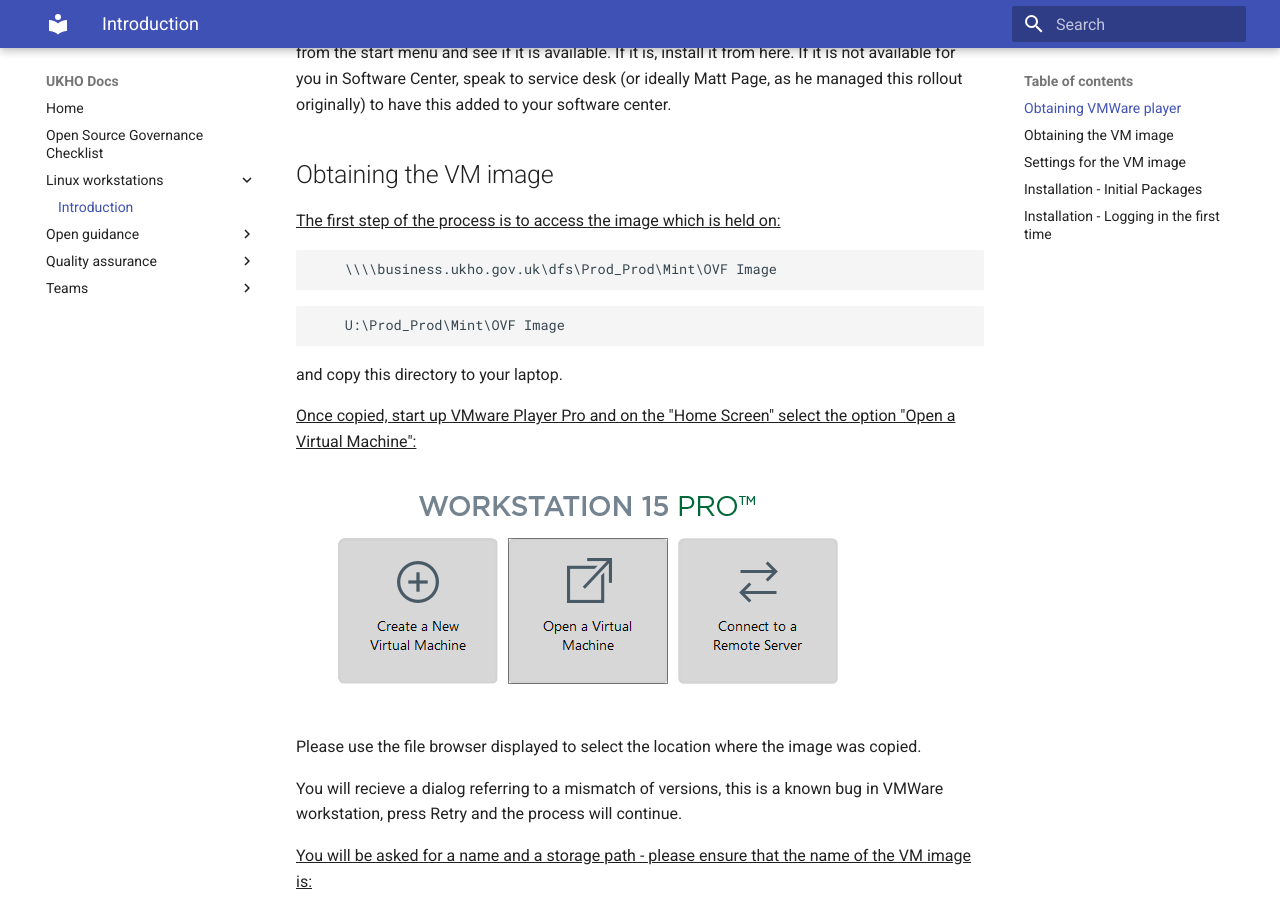
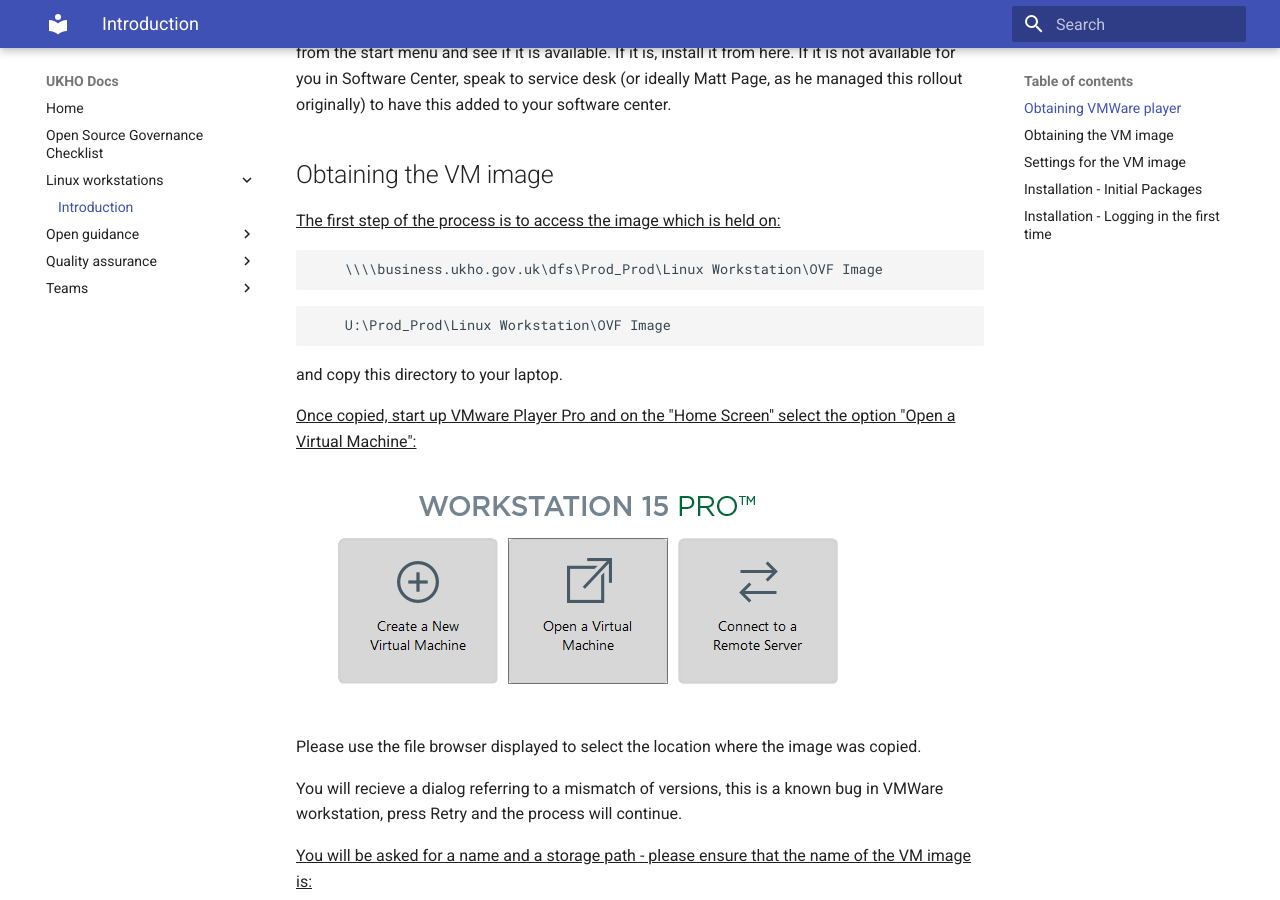
Before and after one commit to UKHO/docs, an MkDocs documentation site: the page built from docs/linux-workstations/index.md, in a window 1280 px wide and 900 px high, scrolled down 307 px. Built offline with MkDocs 1.6.1 and Material for MkDocs 9.7.7, drawn with Linux system fonts in a browser that asks for light colours.

Commit message:
fix: image path

````diff
--- a/docs/linux-workstations/index.md
+++ b/docs/linux-workstations/index.md
@@ -12,10 +12,10 @@ If your laptop doesn't have VMware player installed, in the first instance open
 <u>The first step of the process is to access the image which is held on:</u>
 
 ``` bash
-    \\\\business.ukho.gov.uk\dfs\Prod_Prod\Mint\OVF Image
+    \\\\business.ukho.gov.uk\dfs\Prod_Prod\Linux Workstation\OVF Image
 ```
 ``` bash
-    U:\Prod_Prod\Mint\OVF Image
+    U:\Prod_Prod\Linux Workstation\OVF Image
 ```
 
 and copy this directory to your laptop.
````
